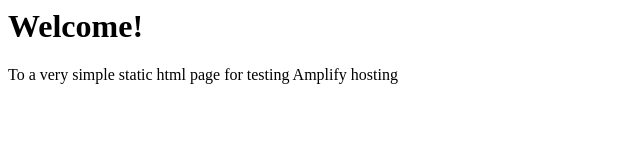
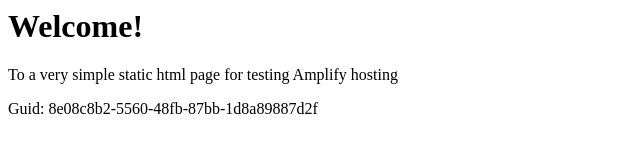
Before and after one commit to aws-aemilia-gru/Github-PR-Commit-Integration-Test-DoNotTouch-Gith-OKSLNVO2-v1-prod-sa-east-1, a website: page src/index.html in a window 1280 px wide. Shown: the whole page, without its empty margins (0-640 px from the left). Drawn offline with Linux system fonts and the light colour scheme.

Commit message:
commit from integ tests

```diff
--- a/src/index.html
+++ b/src/index.html
@@ -1,3 +1,5 @@
+
+
 <html lang="en">
 
 <head>
@@ -10,6 +12,6 @@
 <body>
     <h1>Welcome!</h1>
     <p>To a very simple static html page for testing Amplify hosting</p>
-</body>
+    <p>Guid: 8e08c8b2-5560-48fb-87bb-1d8a89887d2f</p></body>
 
 </html>
```
